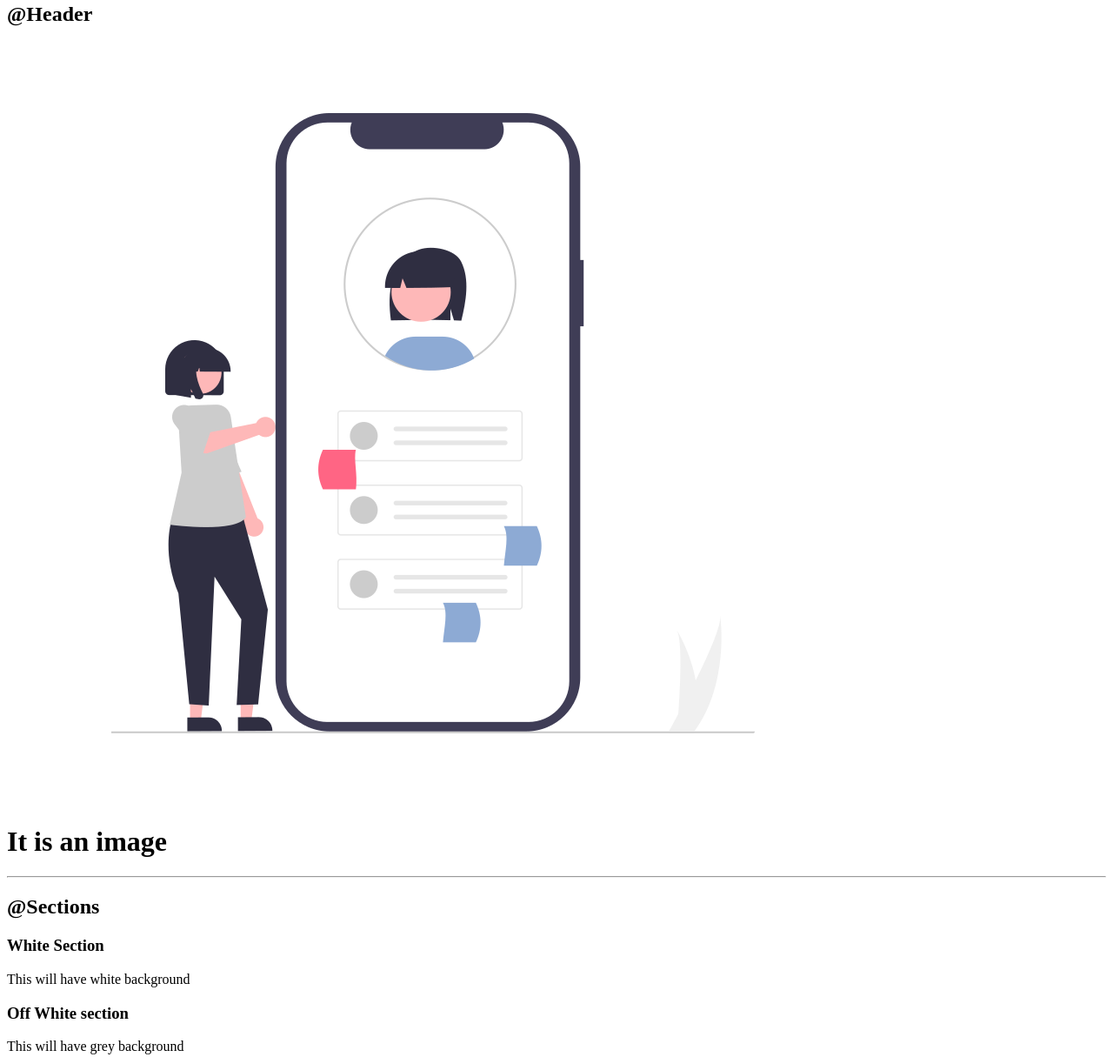
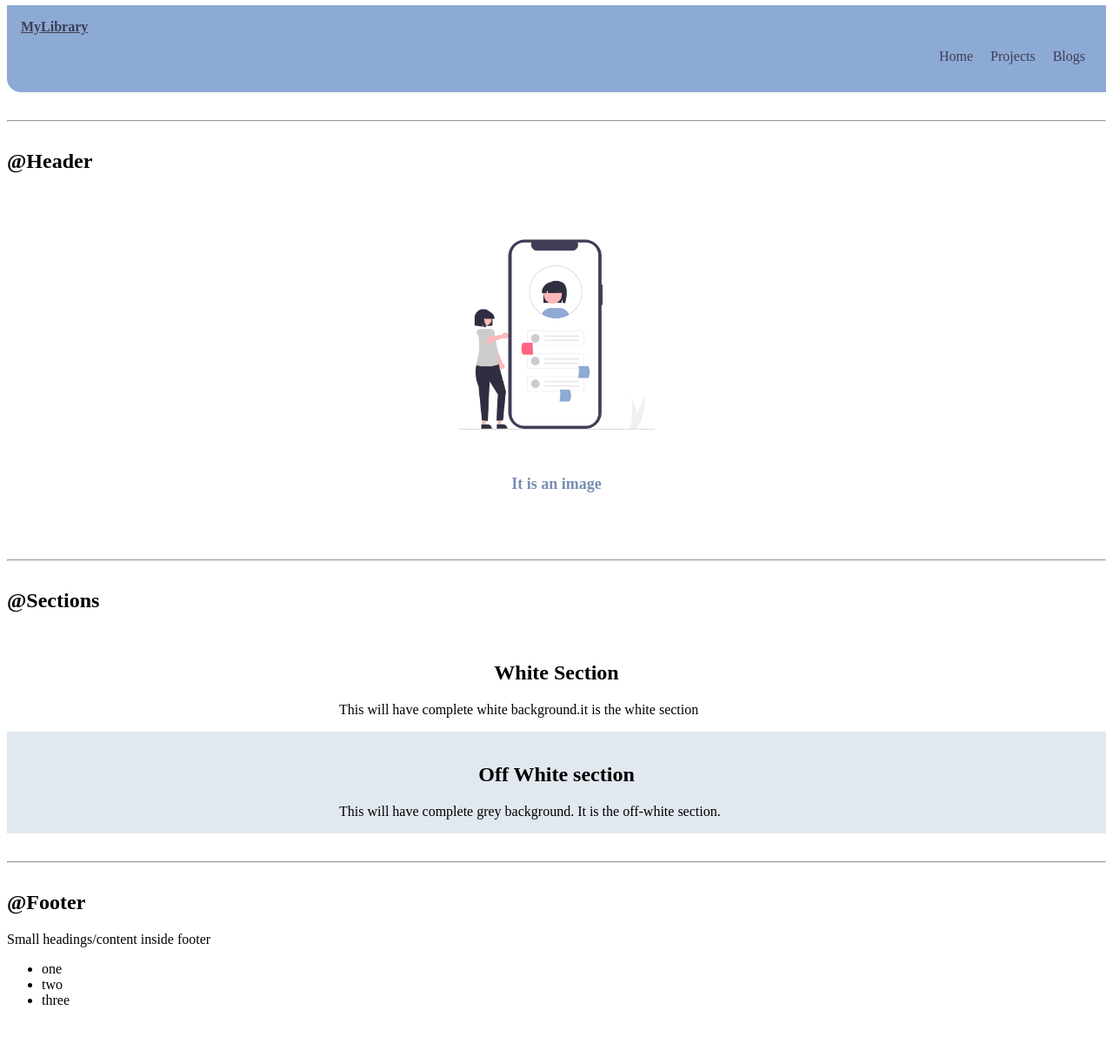
Before and after one commit to VaishnaviB03/Level0-exercise3, a plain HTML site: page index.html in a window 1280 px wide. Shown: the part 1255-2470 px from the top of the page at 87% size. After the commit the page ends 2430 px from the top, so only its background shows below. Drawn offline with Linux system fonts and the light colour scheme; a web font is replaced by a local one.

Commit message:
Secions done

```diff
--- a/index.html
+++ b/index.html
@@ -31,28 +31,28 @@
     <hr>
 
     <h2>@Links</h2>
-    <a href="/">Primary Link</a>
-    <a href="/">Secondary Link</a>
+    <a href="/" class="link primary-link">Primary Link</a>
+    <a href="/" class="link secondary-link">Secondary Link</a>
 
     <hr>
 
     <h2>@Lists</h2>
     <h3>Unordered List</h3>
-    <ul>
+    <ul class="non-bullet">
         <li>Apple</li>
         <li>Mango</li>
         <li>Banana</li>
     </ul>
 
-    <h3>Unordered inline list</h3>
-    <ul>
-        <li>inline item one</li>
-        <li>inline item two</li>
-        <li>inline item three</li>
+    <h3 >Unordered inline list</h3>
+    <ul class="non-bullet">
+        <li class="inline">inline item one</li>
+        <li class="inline">inline item two</li>
+        <li class="inline">inline item three</li>
     </ul>
 
     <h3>Reverse order list</h3>
-    <ol>
+    <ol reversed>
         <li>Blue</li>
         <li>Green</li>
         <li>Yellow</li>
@@ -61,17 +61,17 @@
     <hr>
 
     <h2>@Nav</h2>
-    <nav>
-        <div>MyLibrary</div>
-        <ul>
-            <li>
-                <a href="/">Home</a>
+    <nav class="navigation container">
+        <div class="lib text">MyLibrary</div>
+        <ul class="non-bullet nav-items">
+            <li class="inline">
+                <a class="nav-link" href="/">Home</a>
             </li>
-            <li>
-                <a href="/">Projects</a>
+            <li class="inline">
+                <a class="nav-link" href="/">Projects</a>
             </li>
-            <li>
-                <a href="/">Blogs</a>
+            <li class="inline">
+                <a class="nav-link" href="/">Blogs</a>
             </li>
         </ul>
     </nav>
@@ -79,21 +79,21 @@
     <hr>
 
     <h2>@Header</h2>
-    <header>
-        <img src="./images/img.png" >
-        <h1>It is an image</h1>
+    <header class="header">
+        <img class="header-image"src="./images/img.png" >
+        <h1 class="header-heading">It is an image</h1>
     </header>
 
     <hr>
 
     <h2>@Sections</h2>
-    <section>
-        <h3>White Section</h3>
-        <p>This will have white background</p>
+    <section class="section">
+        <h1>White Section</h3>
+        <p class="container-centre">This will have complete white background.it is the white section</p>
     </section>
-    <section>
-        <h3>Off White section</h3>
-        <p>This will have grey background</p>
+    <section class="section ow">
+        <h1>Off White section</h3>
+        <p class="container-centre">This will have complete grey background. It is the off-white section.</p>
     </section>
 
     <hr>
--- a/style.css
+++ b/style.css
@@ -1,8 +1,18 @@
 @import url('https://fonts.googleapis.com/css2?family=STIX+Two+Text&display=swap');
+
+:root{
+    --primary-color: #3F3D56;
+}
 
 body{
     font-family: 'STIX Two Text', serif;
 }
+
+hr{
+    margin: 2rem 0rem ;
+}
+
+/* Container */
 
 .container{
     padding-left: 1rem;
@@ -13,3 +23,92 @@ body{
     max-width: 500px;
     margin: auto;
 }
+
+/* Links */
+
+.link{
+    text-decoration: none;
+    padding: 0.5rem 1rem;
+}
+
+
+.primary-link{
+    background-color: var(--primary-color);
+    color:white;
+    border-radius: 0.5rem;
+}
+
+.secondary-link{
+    border: 1px solid #3F3D56;
+    border-radius: 0.5rem;
+}
+
+.non-bullet{
+    list-style: none;
+}
+
+.inline{
+    display: inline;
+    padding: 0rem 0.5rem;
+}
+
+/* Navigation */
+
+.navigation{
+    background-color:#8DAAD4;
+    color: #3F3D56;
+    padding: 1rem;
+    border-bottom-left-radius: 1rem;
+}
+
+.navigation .lib{
+    font-weight: bold;
+    text-decoration: underline;
+
+}
+
+.navigation .nav-items{
+    text-align: right;
+}
+
+.nav-link{
+    color:#3F3D56;
+    text-decoration: none;
+    text-align: right;
+}
+
+/* Header */
+
+.header{
+    padding:2rem
+}
+
+.header .header-image{
+    max-width: 300px;
+    display: block;
+    margin: auto;
+}
+
+header .header-heading{
+    font-size: large;
+    color: #788DB2;
+    padding-top: 1rem;
+    text-align: center;
+}
+
+/* Sections */
+
+.section{
+    padding: 1rem;
+}
+
+.section h1{
+    text-align: center;
+
+}
+
+.ow{
+    background-color: #E2E8F0;
+}
+
+/* Footer */
```
